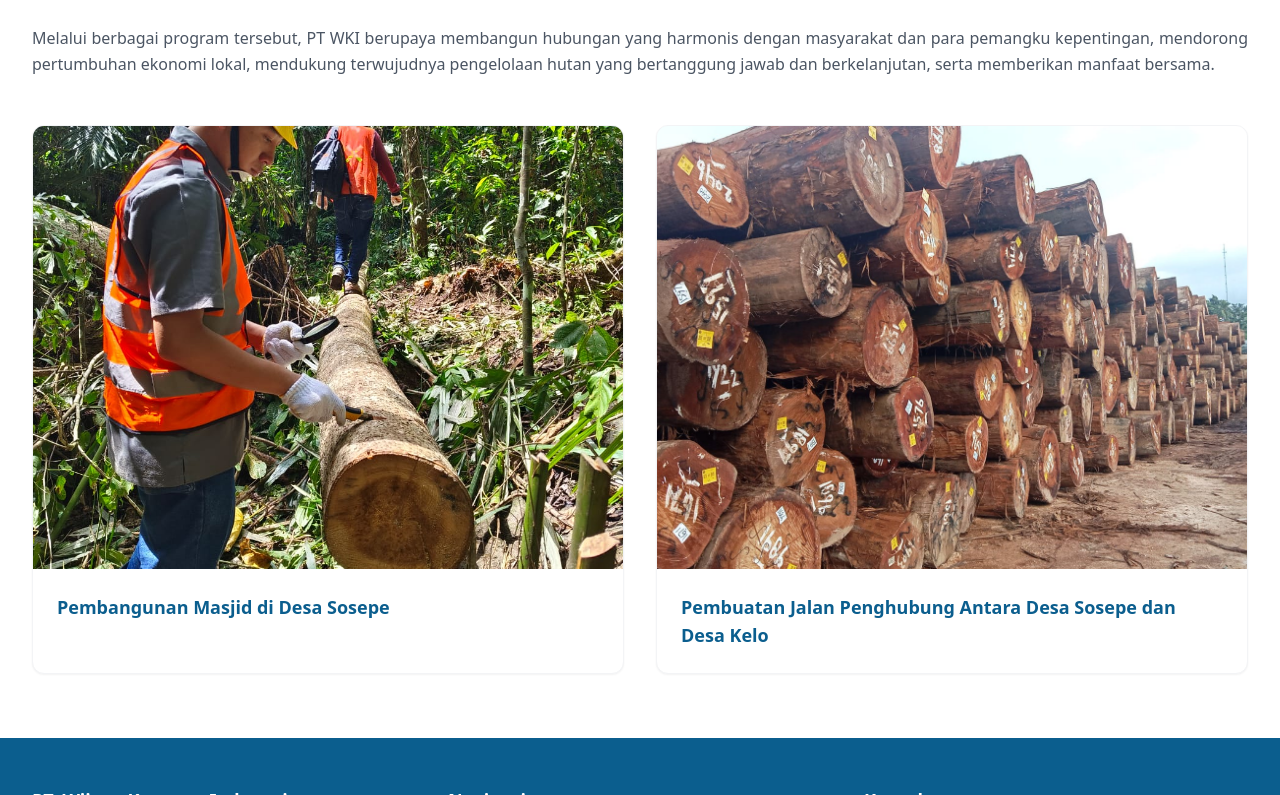
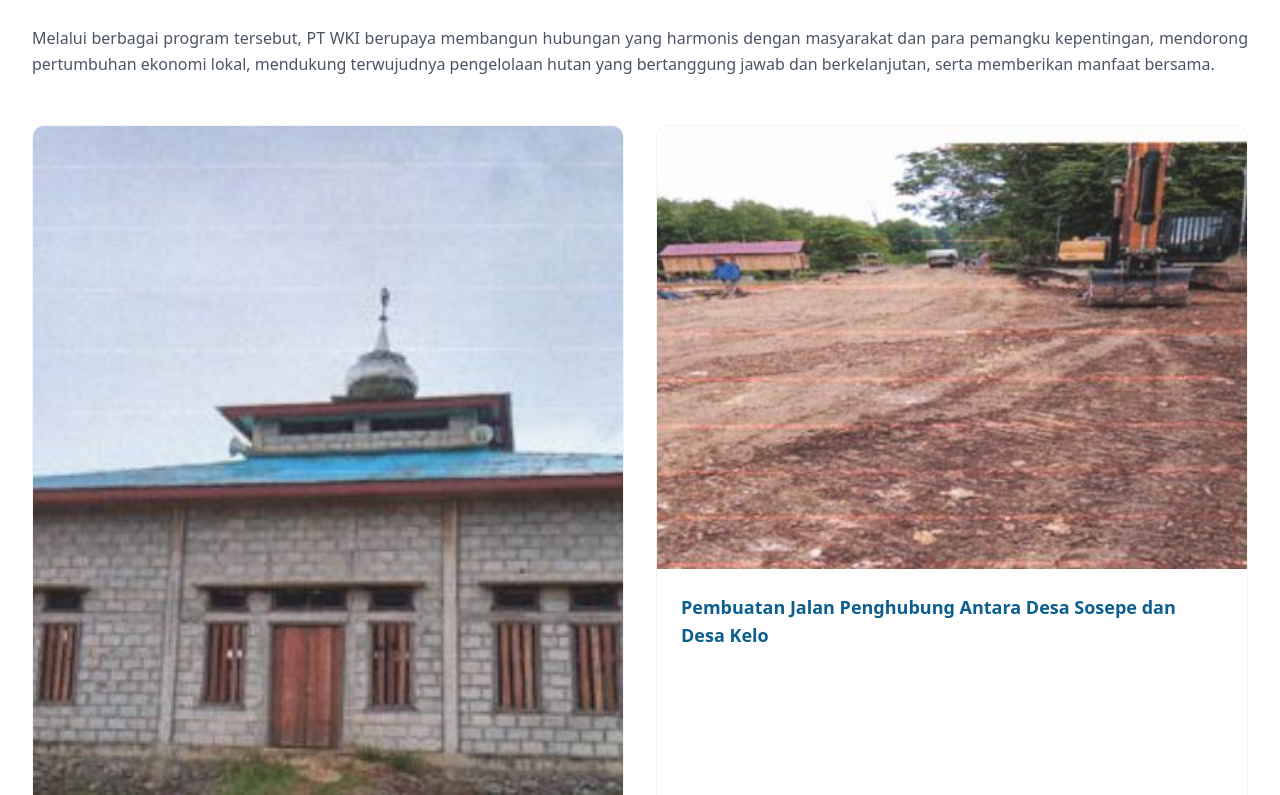
Before and after one commit to ArthaCorporation/WebsiteWKI, a Next.js app: page /kegiatan/sosial in a window 1280 px wide. Shown: the part 565-1360 px from the top of the page. Built offline with nearby package versions, Linux system fonts and the light colour scheme.

Commit message:
Link Kegiatan Sosial page to masjid and jalan photos in public/kegiatan
- Use /kegiatan/masjid.jpg for Pembangunan Masjid di Desa Sosepe
- Use /kegiatan/jalan.jpg for Jalan Penghubung Sosepe–Kelo

Co-authored-by: Vickelsteins August Santoso <Vickel317@users.noreply.github.com>

```diff
--- a/app/kegiatan/sosial/page.tsx
+++ b/app/kegiatan/sosial/page.tsx
@@ -39,9 +39,9 @@ export default function KegiatanSosialPage() {
 
         <div className="mt-12 grid grid-cols-1 md:grid-cols-2 gap-8">
           <div className="bg-white rounded-xl shadow-sm border border-gray-100 overflow-hidden">
-            <div className="relative aspect-[4/3] bg-gray-100">
+            <div className="relative aspect-[3/4] bg-gray-100">
               <Image
-                src="/images/WKI_docum_3.jpeg"
+                src="/kegiatan/masjid.jpg"
                 alt="Pembangunan Masjid di Desa Sosepe"
                 fill
                 className="object-cover"
@@ -54,7 +54,7 @@ export default function KegiatanSosialPage() {
           <div className="bg-white rounded-xl shadow-sm border border-gray-100 overflow-hidden">
             <div className="relative aspect-[4/3] bg-gray-100">
               <Image
-                src="/images/WKI_docum_4.jpeg"
+                src="/kegiatan/jalan.jpg"
                 alt="Pembuatan Jalan Penghubung Antara Desa Sosepe dan Desa Kelo"
                 fill
                 className="object-cover"
```
Also changed, not shown: public/kegiatan/jalan.jpg (added), public/kegiatan/masjid.jpg (added).
